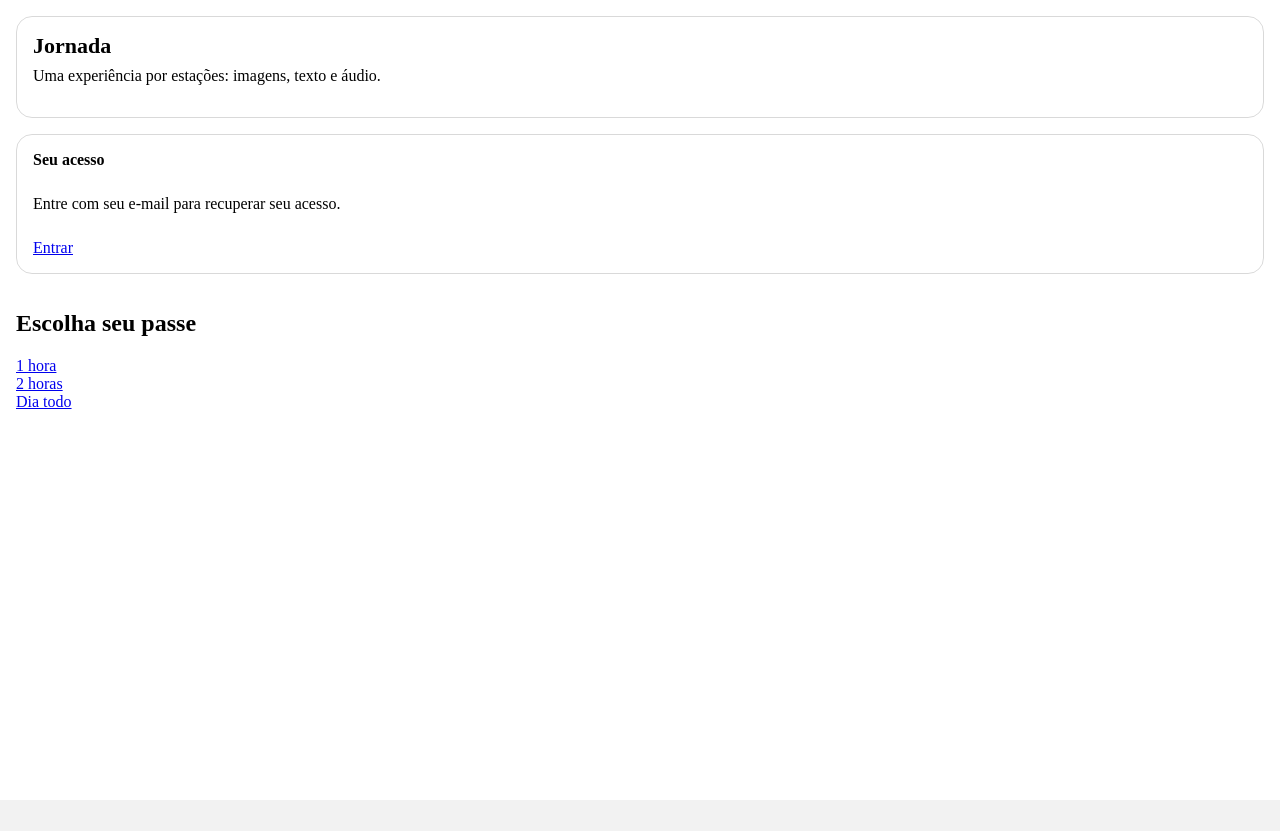
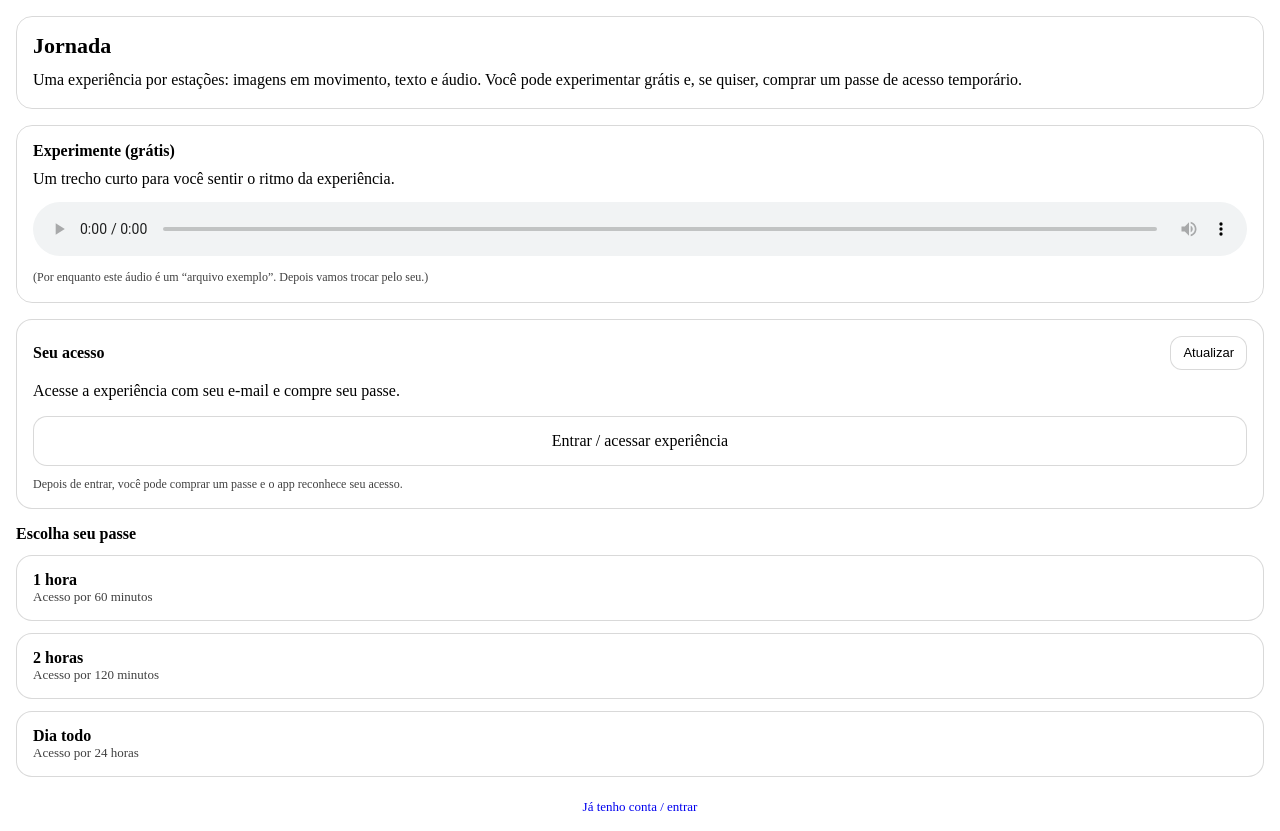
Before and after one commit to excompanhia/aplicativo-jornada, a Next.js app: page / in a window 1280 px wide. Before the commit the page ends 800 px from the top, so only its background shows below. Built offline with nearby package versions, Linux system fonts and the light colour scheme; no server answers.

Commit message:
Landing: restaurar layout, mostrar email e permitir sair; ajustar msg deslogado

```diff
--- a/app/page.tsx
+++ b/app/page.tsx
@@ -39,7 +39,7 @@ export default function Home() {
 
   const [isLoading, setIsLoading] = useState(true);
   const [isLogged, setIsLogged] = useState<boolean>(false);
-  const [userEmail, setUserEmail] = useState<string>("");
+  const [userEmail, setUserEmail] = useState<string>(""); // ✅ NOVO
   const [activePass, setActivePass] = useState<PassInfo | null>(null);
   const [error, setError] = useState<string | null>(null);
 
@@ -51,12 +51,11 @@ export default function Home() {
     setIsLoading(true);
 
     try {
-      const { data: sessionData, error: sessionErr } =
-        await supabase.auth.getSession();
+      const { data: sessionData, error: sessionErr } = await supabase.auth.getSession();
 
       if (sessionErr) {
         setIsLogged(false);
-        setUserEmail("");
+        setUserEmail(""); // ✅ NOVO
         setActivePass(null);
         setError("Não consegui verificar seu login.");
         return;
@@ -67,13 +66,13 @@ export default function Home() {
 
       if (!userId) {
         setIsLogged(false);
-        setUserEmail("");
+        setUserEmail(""); // ✅ NOVO
         setActivePass(null);
         return;
       }
 
       setIsLogged(true);
-      setUserEmail(session?.user?.email || "");
+      setUserEmail(session?.user?.email || ""); // ✅ NOVO
 
       // procura passe ativo e válido
       const nowIso = new Date().toISOString();
@@ -93,29 +92,30 @@ export default function Home() {
       }
 
       if (data && data.length > 0 && data[0]?.expires_at) {
-        setActivePass({
-          id: data[0].id,
-          expires_at: data[0].expires_at,
-        });
+        setActivePass({ id: data[0].id, expires_at: data[0].expires_at });
       } else {
         setActivePass(null);
       }
     } catch (e: any) {
       setError("Erro inesperado: " + String(e?.message || e));
       setIsLogged(false);
-      setUserEmail("");
+      setUserEmail(""); // ✅ NOVO
       setActivePass(null);
     } finally {
       setIsLoading(false);
     }
   }
 
+  // ✅ NOVO: sair/trocar email
   async function logout() {
+    try {
       await supabase.auth.signOut();
+    } finally {
       setIsLogged(false);
       setUserEmail("");
       setActivePass(null);
       router.replace("/");
+    }
   }
 
   useEffect(() => {
@@ -125,13 +125,9 @@ export default function Home() {
     // eslint-disable-next-line react-hooks/exhaustive-deps
   }, []);
 
-  const expiresMs = activePass?.expires_at
-    ? new Date(activePass.expires_at).getTime()
-    : null;
+  const expiresMs = activePass?.expires_at ? new Date(activePass.expires_at).getTime() : null;
   const remainingMs = expiresMs ? expiresMs - nowMs : null;
-  const hasActivePass = Boolean(
-    activePass && remainingMs !== null && remainingMs > 0
-  );
+  const hasActivePass = Boolean(activePass && remainingMs !== null && remainingMs > 0);
 
   function scrollToPlans() {
     const el = document.getElementById("passes");
@@ -140,59 +136,109 @@ export default function Home() {
 
   return (
     <main style={{ padding: 16, display: "flex", flexDirection: "column", gap: 16 }}>
-      {/* Apresentação */}
-      <div style={{ borderRadius: 16, padding: 16, border: "1px solid rgba(0,0,0,0.15)" }}>
-        <h1 style={{ fontSize: 22, margin: 0 }}>Jornada</h1>
-        <p style={{ marginTop: 8 }}>
-          Uma experiência por estações: imagens, texto e áudio.
-        </p>
-      </div>
-
-      {/* STATUS / ACESSO */}
+      {/* 1) Apresentação curta */}
       <div
         style={{
           borderRadius: 16,
           padding: 16,
           border: "1px solid rgba(0,0,0,0.15)",
+        }}
+      >
+        <h1 style={{ fontSize: 22, margin: 0, lineHeight: 1.2 }}>Jornada</h1>
+        <p style={{ margin: "10px 0 0 0", lineHeight: 1.4 }}>
+          Uma experiência por estações: imagens em movimento, texto e áudio. Você pode experimentar grátis e, se quiser,
+          comprar um passe de acesso temporário.
+        </p>
+      </div>
+
+      {/* 2) Experiência grátis */}
+      <div
+        style={{
+          borderRadius: 16,
+          padding: 16,
+          border: "1px solid rgba(0,0,0,0.15)",
+        }}
+      >
+        <h2 style={{ fontSize: 16, margin: 0 }}>Experimente (grátis)</h2>
+        <p style={{ margin: "8px 0 12px 0", lineHeight: 1.4 }}>
+          Um trecho curto para você sentir o ritmo da experiência.
+        </p>
+
+        <audio controls style={{ width: "100%" }}>
+          <source src="/sample.mp3" type="audio/mpeg" />
+          Seu navegador não conseguiu tocar o áudio.
+        </audio>
+
+        <p style={{ margin: "10px 0 0 0", fontSize: 12, opacity: 0.75, lineHeight: 1.3 }}>
+          (Por enquanto este áudio é um “arquivo exemplo”. Depois vamos trocar pelo seu.)
+        </p>
+      </div>
+
+      {/* ✅ 3) BLOCO ÚNICO: status do passe / continuar / recuperar */}
+      <div
+        style={{
+          borderRadius: 16,
+          padding: 16,
+          border: "1px solid rgba(0,0,0,0.15)",
+          background: "white",
           display: "flex",
           flexDirection: "column",
           gap: 10,
         }}
       >
+        <div style={{ display: "flex", alignItems: "center", justifyContent: "space-between", gap: 12 }}>
           <h2 style={{ fontSize: 16, margin: 0 }}>Seu acesso</h2>
 
-        {isLogged && userEmail && (
-          <>
-            <div style={{ fontSize: 12, opacity: 0.8 }}>
+          <button
+            onClick={checkStatus}
+            style={{
+              height: 34,
+              padding: "0 12px",
+              borderRadius: 12,
+              border: "1px solid rgba(0,0,0,0.15)",
+              background: "white",
+              fontSize: 13,
+              cursor: "pointer",
+            }}
+          >
+            Atualizar
+          </button>
+        </div>
+
+        {/* ✅ NOVO: mostrar email + botão sair (somente quando logado) */}
+        {isLogged && userEmail ? (
+          <div style={{ display: "flex", alignItems: "center", justifyContent: "space-between", gap: 12 }}>
+            <div style={{ fontSize: 12, opacity: 0.8, lineHeight: 1.35 }}>
               Logado como: <b>{userEmail}</b>
             </div>
 
             <button
               onClick={logout}
               style={{
-                alignSelf: "flex-start",
-                padding: "6px 10px",
+                height: 30,
+                padding: "0 10px",
                 borderRadius: 10,
                 border: "1px solid rgba(0,0,0,0.15)",
                 background: "white",
                 fontSize: 12,
                 cursor: "pointer",
+                whiteSpace: "nowrap",
               }}
             >
               Sair / trocar e-mail
             </button>
-          </>
-        )}
+          </div>
+        ) : null}
 
         {isLoading ? (
-          <p>Verificando acesso…</p>
+          <p style={{ margin: 0, opacity: 0.8 }}>Verificando seu passe…</p>
         ) : hasActivePass ? (
           <>
-            <p>
-              ✅ Passe ativo até <b>{formatLocalTime(activePass!.expires_at)}</b>
+            <p style={{ margin: 0, lineHeight: 1.4 }}>
+              ✅ Seu passe está ativo <b>até {formatLocalTime(activePass!.expires_at)}</b>.
             </p>
-            <p>
-              Faltam <b>{formatTimeLeft(remainingMs!)}</b>
+            <p style={{ margin: 0, lineHeight: 1.4, opacity: 0.85 }}>
+              Faltam <b>{formatTimeLeft(remainingMs!)}</b>.
             </p>
 
             <button
@@ -204,35 +250,127 @@ export default function Home() {
                 background: "white",
                 fontSize: 16,
                 cursor: "pointer",
+                marginTop: 4,
               }}
             >
               Continuar Jornada
             </button>
+
+            <div style={{ fontSize: 12, opacity: 0.75, lineHeight: 1.35 }}>
+              Se você fechar o app, é só voltar aqui e tocar em “Continuar Jornada”.
+            </div>
           </>
         ) : isLogged ? (
           <>
-            <p>Você está logado, mas não tem passe ativo.</p>
-            <button onClick={scrollToPlans}>Comprar passe</button>
+            <p style={{ margin: 0, lineHeight: 1.4 }}>
+              Você está logado, mas <b>não tem passe ativo</b> agora.
+            </p>
+
+            <button
+              onClick={scrollToPlans}
+              style={{
+                height: 48,
+                borderRadius: 14,
+                border: "1px solid rgba(0,0,0,0.15)",
+                background: "white",
+                fontSize: 16,
+                cursor: "pointer",
+                marginTop: 4,
+              }}
+            >
+              Comprar um passe
+            </button>
+
+            <div style={{ fontSize: 12, opacity: 0.75, lineHeight: 1.35 }}>
+              Dica: se você acha que já pagou, toque em “Atualizar” acima.
+            </div>
           </>
         ) : (
           <>
-            <p>Entre com seu e-mail para recuperar seu acesso.</p>
-            <Link href="/login">Entrar</Link>
+            {/* ✅ MENSAGEM CORRIGIDA (não logado) */}
+            <p style={{ margin: 0, lineHeight: 1.4 }}>
+              Acesse a experiência com seu e-mail e compre seu passe.
+            </p>
+
+            <Link
+              href="/login"
+              style={{
+                height: 48,
+                borderRadius: 14,
+                border: "1px solid rgba(0,0,0,0.15)",
+                background: "white",
+                fontSize: 16,
+                cursor: "pointer",
+                marginTop: 4,
+                display: "flex",
+                alignItems: "center",
+                justifyContent: "center",
+                textDecoration: "none",
+                color: "black",
+              }}
+            >
+              Entrar / acessar experiência
+            </Link>
+
+            <div style={{ fontSize: 12, opacity: 0.75, lineHeight: 1.35 }}>
+              Depois de entrar, você pode comprar um passe e o app reconhece seu acesso.
+            </div>
           </>
         )}
 
-        {error && <div style={{ color: "crimson" }}>{error}</div>}
+        {error && (
+          <div style={{ color: "crimson", fontSize: 13, lineHeight: 1.35 }}>
+            <b>Erro:</b> {error}
+          </div>
+        )}
       </div>
 
-      {/* PASSES */}
-      <div id="passes">
-        <h2>Escolha seu passe</h2>
-        <Link href="/login?plano=1h">1 hora</Link>
-        <br />
-        <Link href="/login?plano=2h">2 horas</Link>
-        <br />
-        <Link href="/login?plano=day">Dia todo</Link>
+      {/* 4) Planos pagos */}
+      <div id="passes" style={{ display: "flex", flexDirection: "column", gap: 12 }}>
+        <h2 style={{ fontSize: 16, margin: 0 }}>Escolha seu passe</h2>
+
+        <PlanButton href="/login?plano=1h" title="1 hora" subtitle="Acesso por 60 minutos" />
+        <PlanButton href="/login?plano=2h" title="2 horas" subtitle="Acesso por 120 minutos" />
+        <PlanButton href="/login?plano=day" title="Dia todo" subtitle="Acesso por 24 horas" />
+      </div>
+
+      {/* Login opcional (pequeno) */}
+      <div style={{ marginTop: 4, textAlign: "center" }}>
+        <Link href="/login" style={{ fontSize: 13, textDecoration: "none" }}>
+          Já tenho conta / entrar
+        </Link>
       </div>
     </main>
   );
 }
+
+function PlanButton({
+  href,
+  title,
+  subtitle,
+}: {
+  href: string;
+  title: string;
+  subtitle: string;
+}) {
+  return (
+    <Link
+      href={href}
+      style={{
+        height: 64,
+        borderRadius: 16,
+        border: "1px solid rgba(0,0,0,0.15)",
+        background: "white",
+        display: "flex",
+        flexDirection: "column",
+        justifyContent: "center",
+        padding: "0 16px",
+        textDecoration: "none",
+        color: "black",
+      }}
+    >
+      <div style={{ fontSize: 16, fontWeight: 600 }}>{title}</div>
+      <div style={{ fontSize: 13, opacity: 0.75 }}>{subtitle}</div>
+    </Link>
+  );
+}
```
Lines whose indentation alone changed are shown as unchanged.
